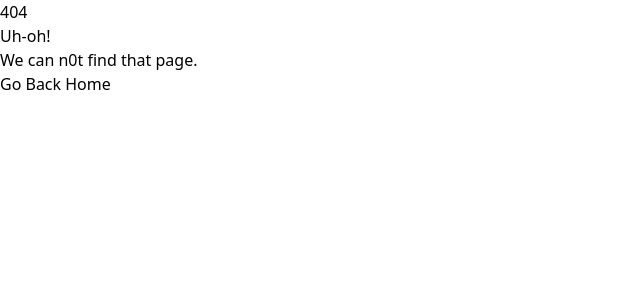
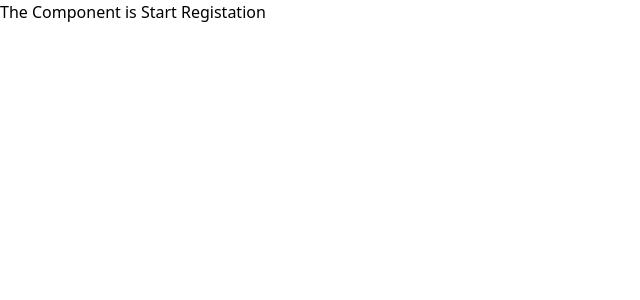
Before and after one commit to developerFarukk/design-role-client, a Next.js app: page /register in a window 1280 px wide. Before the commit this address had no page. Shown: the top 300 px of the page, without its empty margins (0-640 px from the left). Built offline with nearby package versions, Linux system fonts and the light colour scheme.

Commit message:
laut setup

```diff
--- /dev/null
+++ b/src/app/register/page.tsx
@@ -0,0 +1,13 @@
+
+
+
+const Registation = () => {
+
+    return (
+        <div>
+            <div> The Component is Start Registation </div>
+        </div>
+    );
+};
+
+export default Registation;
```
Also changed, not shown: src/app/login/page.tsx (added, +13 -0 lines).
